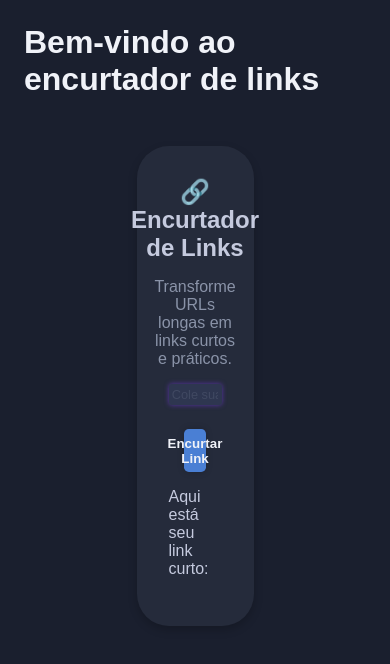
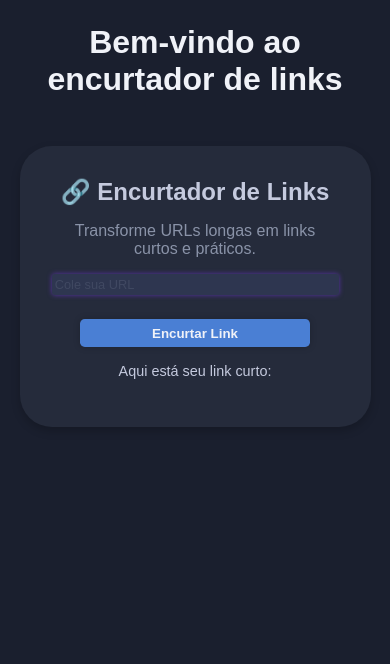
Before and after one commit to bryancaua/Encurtador-de-links, a React (Vite) app: page / in a window 390 px wide. Shown: the top 664 px of the page. Built offline with nearby package versions, Linux system fonts and the light colour scheme; a web font is replaced by a local one.

Commit message:
Fix: Ajuste visual para telas menores de 1000px

```diff
--- a/src/App.css
+++ b/src/App.css
@@ -43,6 +43,7 @@
   margin: 0 auto;
   color: var(--color-text-primary);
   font-family: var(--main-font);
+  text-align: center;
 }
 
 .h2-encurtar-link {
--- a/src/components/Form encurta link/form-encurta-link-style.css
+++ b/src/components/Form encurta link/form-encurta-link-style.css
@@ -2,10 +2,16 @@
   display: flex;
   flex-direction: column;
   gap: 1rem;
-  width: 30%;
+  width: 50%;
   margin: 3rem auto;
   background-color: var(--color-bg-secondary);
   border-radius: 2rem;
   padding: 2rem;
   box-shadow: 0 4px 10px rgba(0, 0, 0, 0.2);
 }
+
+@media (max-width: 1000px) {
+  .form-encurtar-link {
+    width: 90%;
+  }
+}
--- a/src/components/button encurta link/button-encurta-link-style.css
+++ b/src/components/button encurta link/button-encurta-link-style.css
@@ -19,3 +19,9 @@
   transform: translateY(-2px);
   box-shadow: 0 4px 12px rgba(0, 0, 0, 0.2);
 }
+
+@media (max-width: 620px) {
+  .encurtar-link-bttn {
+    width: 80%;
+  }
+}
--- a/src/components/linkCurto/link-curto-style.css
+++ b/src/components/linkCurto/link-curto-style.css
@@ -10,7 +10,20 @@
 }
 
 .urlCurta {
+    margin: 0 auto;
     color: var(--color-text-primary);
     font-size: 1.1rem;
     font-family: var(--main-font);
+    text-align: center;
 }
+
+
+@media (max-width: 1000px) {
+    .containerLink {
+        font-size: 0.9rem;
+    }
+
+    .urlCurta {
+        font-size: 0.8rem;
+    }
+}
```
